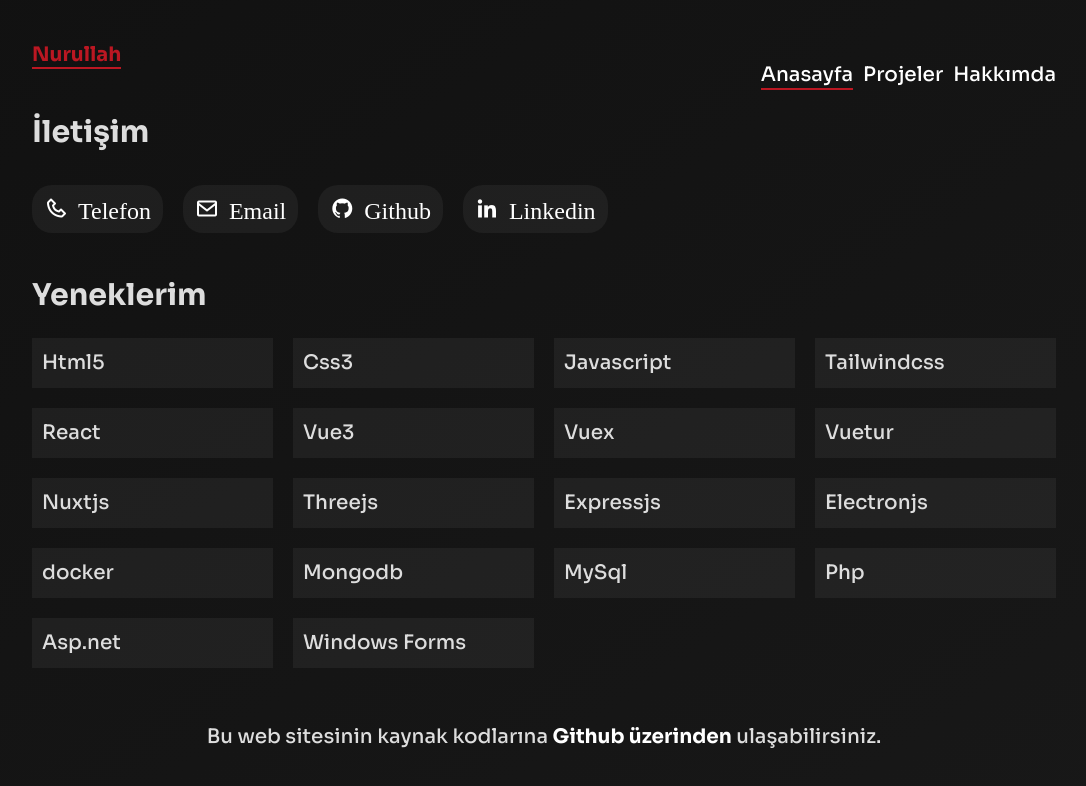
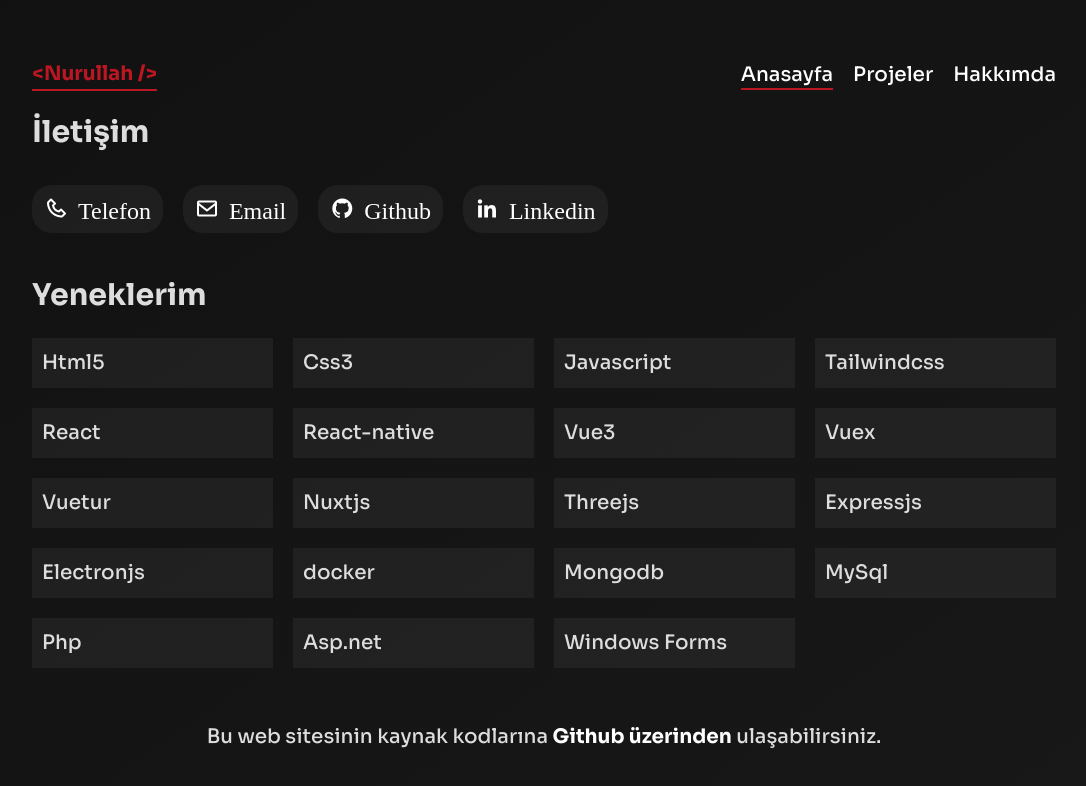
Before and after one commit to Nurullah-Nergiz/webpage, a Nuxt app: page / in a window 1280 px wide. Shown: the top 786 px of the page, without its empty margins (96-1182 px from the left). Built offline with nearby package versions, Linux system fonts and the light colour scheme.

Commit message:
Logo update

```diff
--- a/assets/css/main.scss
+++ b/assets/css/main.scss
@@ -87,17 +87,22 @@ hr {
     justify-content: space-between;
     flex-wrap: wrap;
 
-    header > a {
-      color: var(--primary);
-      border-bottom: var(--primary) 2px solid;
-      font-weight: bold;
+    header {
+      display: flex;
+      align-items: center;
+
+      a {
+        color: var(--primary);
+        border-bottom: var(--primary) 2px solid;
+        font-weight: bold;
+      }
     }
 
     nav {
       margin: 1rem 0;
       display: flex;
       align-items: center;
-      gap: 0.5rem;
+      gap: 0.5rem 1rem;
       a {
         position: relative;
       }
@@ -158,7 +163,7 @@ hr {
         grid-template-columns: repeat(auto-fill, minmax(200px, 1fr));
         gap: 1em;
 
-        li{
+        li {
           padding: 0.5em;
         }
       }
@@ -200,7 +205,7 @@ hr {
   }
   footer {
     height: 100%;
-    // margin: 1rem 0;
+    // margin-top: 1rem;
     padding: 1rem;
     display: block;
     text-align: center;
--- a/components/Header.vue
+++ b/components/Header.vue
@@ -1,5 +1,5 @@
 <template>
     <header>
-      <NuxtLink to="/" active-class="active">Nurullah</NuxtLink>
+      <NuxtLink to="/" active-class="active">&lt;Nurullah /&gt;</NuxtLink>
     </header>
 </template>
--- a/nuxt.config.ts
+++ b/nuxt.config.ts
@@ -1,7 +1,11 @@
+import analytics from "@nuxtjs/google-analytics"
 // https://nuxt.com/docs/api/configuration/nuxt-config
+
+
 export default defineNuxtConfig({
     app: {
         head: {
             title: 'Nurullah Nergiz',
-    }}
+        }
+    }
 })
--- a/pages/index.vue
+++ b/pages/index.vue
@@ -1,4 +1,9 @@
-<script setup></script>
+<script>
+export default {
+  mounted() {
+  },
+};
+</script>
 
 <template>
   <section class="skills">
@@ -30,6 +35,7 @@
       <li>Javascript</li>
       <li>Tailwindcss</li>
       <li>React</li>
+      <li>React-native</li>
       <li>Vue3</li>
       <li>Vuex</li>
       <li>Vuetur</li>
--- a/tsconfig.json
+++ b/tsconfig.json
@@ -1,4 +1,5 @@
 {
   // https://nuxt.com/docs/guide/concepts/typescript
-  "extends": "./.nuxt/tsconfig.json"
+  "extends": "./.nuxt/tsconfig.json",
+  "exclude": ["node_modules"]
 }
```
Also changed, not shown: app.vue (+0 -7 lines), 1 other file (tests, documents, lock files or other folders).
